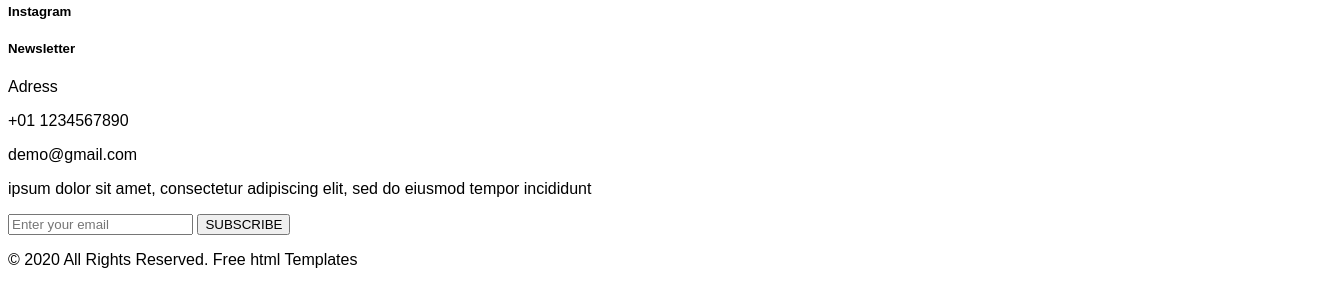
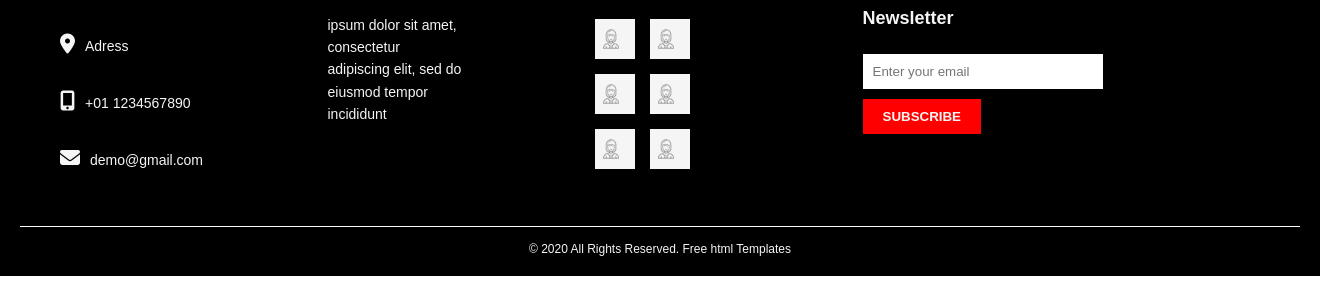
Before and after one commit to GaidziuKelmas/-, a plain HTML site: page index.html in a window 1280 px wide. Shown: the part 4222-4507 px from the top of the page, 1320 px wide, since content can reach past the window. Drawn offline with Linux system fonts and the light colour scheme.

Commit message:
Footer yra baigtas

```diff
--- a/css/style.css
+++ b/css/style.css
@@ -1,5 +1,6 @@
 body{
 font-family: Sans-serif;
+margin: 0;
 }
 header{
 
@@ -26,8 +27,119 @@ width: 300px;
 .REDLINE{
 
 }
+footer{
+background-color: black;
+color: whitesmoke;
+width: 100vw;
+padding: 40px 20px 20px
+}
 .CONTACT-US{
+ max-width: 1200px;
+ margin: 0 auto;
+ display: flex;
+ flex-wrap: wrap;
+ justify-content: space-between;
+ gap: 30px;
+}
+.footer-column{
+    flex: 1;
+    min-width: 200px;
+}
+.footer-financial p i{
+    margin-right: 10px;
+}
+.footer-financial i{
+    font-size: 20px;
+}
+.footer-information{
+    padding-right: 100px;
+}
+.footer-instagram{
+ display: grid;
+ grid-template-columns: repeat(2, 1fr);
+ gap: 10px;
+ max-width: 100px;
+}
+.footer-column h5{
+    font-size: 18px;
+    margin-bottom: 15px;
+}
+.footer-column p{
+    font-size: 14px;
+    line-height: 1.6;
+}
+.placeholder-fotke{
+    width: 40px;
+    height: 40px;
+    background-color: whitesmoke;
+    display: inline;
+    margin: 5px 5px 0 0;
+}
+.newsletter{
+    display: flex;
+    flex-direction: column;
+    align-items: flex-start;
+    margin-right: 160px;
+}
+.socialinios-icon{
+    display: flex;
+    flex-direction: row;
+    gap: 30px;
+    margin-left: 80px;
+}
+.socialinios-icon .icon i{
+    width: 30px;
+    height: 30px;
+    font-size: 5px;
+    background-color: black;
+    color: white;
+    align-items: center;
+    justify-content: center;
+    font-size: 24px;
+    padding: 0;
+}
 
+.footer-column input{
+    padding: 10px;
+    width: 100%;
+    max-width: 220px;
+    border: none;
+    margin-bottom: 10px;
+    margin-top: 10px;
+}
+.footer-column button{
+    padding: 10px 20px;
+    background-color: red;
+    color: whitesmoke;
+    border: none;
+    cursor: pointer;
+}
+.footer-apacia{
+    text-align: center;
+    margin-top: 40px;
+    border-top: 1px solid snow;
+    padding-top: 15px;
+    font-size: 12px;
+}
+
+.placeholder-fotke {
+    position: relative;
+    margin-top: 10px;
+    width: 40px;
+    height: 40px;
+    background-color: whitesmoke;
+    display: inline-block;
+    margin: 5px 5px 0 0;
+    overflow: hidden;
+}
+.placeholder-fotke img{
+    position: absolute;
+    top: 10px;
+    left: 6px;
+    width: 20px;
+    height: 20px;
+    object-fit: contain;
+    display: block;
 }
 
 .item{
@@ -47,6 +159,7 @@ border-radius: 2%;
 display: flex;
 justify-content: space-between;
 margin: 0;
+/* max-width: 1200px; */
 }
 
 i{
@@ -58,14 +171,6 @@ i{
     background-color: red;
 }
 
-/* p{
-    border: 1px solid white;
-    width: 100px;
-    height: 25px;
-    margin-left: 40px;
-    padding-top: 5px;
-    border-radius: 25%;
-} */
 .item-5{
     width: 100%;
     height: 200px;
--- a/git/css/style.css
+++ /dev/null
@@ -1,83 +0,0 @@
-
-.last{
-    color: white;
-}
-.container{
-    display: grid;
-    grid-template-columns:5 50px;
-    grid-template-rows:5 50px ;
-    border: 2px solid white;
-}
-.numb-1{
-    grid-column:1 ;
-    grid-row:1 ;
-    padding:5px;
-}
-.numb-2{
-    grid-column:1 ;
-    grid-row:2 ;
-    padding:5px;
-    display:inline block;
-}
-.numb-3{
-    grid-column:1 ;
-    grid-row:3 ;
-    padding:5px;
-    display:inline block;
-}
-.numb-4{
-    grid-column:1 ;
-    grid-row:4 ;
-    padding:5px;
-    display:inline block;
-}
-.numb-5{
-    grid-column:3 ;
-    grid-row:1 ;
-    padding:10px;
-}
-.numb-6{
-    grid-column:3 ;
-    grid-row:2/4 ;
-    padding:5px;
-}
-.ips{
-   display: inline-block;
-   vertical-align: top;
-}
-.numb-7{
-    grid-column:4 ;
-    grid-row:1 ;
-    padding:5px;
-}
-.numb-8{
-    grid-column:5 ;
-    grid-row:1 ;
-    padding:5px;
-}
-.numb-9{
-    grid-column:5 ;
-    grid-row:2 ;
-    padding:5px;
-}
-.numb-10{
-    grid-column:5 ;
-    grid-row:3 ;
-    padding:5px;
-}
-.numb-11{
-    grid-column: 5;
-    grid-row: 4;
-    display: inline-block;
-    padding:5px;
-}
-button{
-    background-color: red;
-}
-.ico{
-    color: white;
-}
-.per{
-    color: white;
-    display: column;
-}
--- a/index.html
+++ b/index.html
@@ -6,7 +6,7 @@
     <title>Document</title>
     <link rel="stylesheet" href="css/style.css">
     <script src="https://kit.fontawesome.com/b8a6583691.js" crossorigin="anonymous"></script>
-        <link href="https://cdnjs.cloudflare.com/ajax/libs/font-awesome/6.4.0/css/all.min.css" rel="stylesheet" />
+    <link href="https://cdnjs.cloudflare.com/ajax/libs/font-awesome/6.4.0/css/all.min.css" rel="stylesheet" />
 </head>
 <body>
 <div class="HOME">
@@ -108,20 +108,49 @@ Lorem Ipsum is simply dummy text of the printing
 </div>
 <footer>
 <div class="CONTACT-US">
-<h5>About Financial</h5>
-<h5>Informations</h5>
-<h5>Instagram</h5>
-<h5>Newsletter</h5>
-<p>Adress</p>
-<p>+01 1234567890</p>
-<p>demo@gmail.com</p>
-<p>ipsum dolor sit amet, consectetur adipiscing elit, sed do eiusmod tempor incididunt</p>
-<!-- ideti tas fotkes blanko/simbolius -->
-<input type="email" placeholder="Enter your email">
-<button>SUBSCRIBE</button>
-<!-- icons cia -->
-<p>© 2020 All Rights Reserved. Free html Templates</p>
+    <div class="footer-column">
+     <h5>About Financial</h5>
+     <div class="footer-financial">
+     <p><i class="fa-solid fa-location-dot"></i>Adress</p>
+     <p><i class="fa-solid fa-mobile-screen-button"></i>+01 1234567890</p>
+     <p><i class="fa-solid fa-envelope"></i>demo@gmail.com</p>
+    </div>
+    </div>
+
+    <div class="footer-column">
+     <h5>Information</h5>
+     <div class="footer-information">
+      <p>ipsum dolor sit amet, consectetur adipiscing elit, sed do eiusmod tempor incididunt</p>
+     </div>
+    </div>
+
+    <div class="footer-column">
+     <h5>Instagram</h5>
+     <div class="footer-instagram">
+     <div class="placeholder-fotke"><img src="img/technician.png" alt=""></div>
+     <div class="placeholder-fotke"><img src="img/technician.png" alt=""></div>
+     <div class="placeholder-fotke"><img src="img/technician.png" alt=""></div>
+     <div class="placeholder-fotke"><img src="img/technician.png" alt=""></div>
+     <div class="placeholder-fotke"><img src="img/technician.png" alt=""></div>
+     <div class="placeholder-fotke"><img src="img/technician.png" alt=""></div>
+     </div>
+    </div>
+
+    <div class="footer-column newsletter">
+      <div class="socialinios-icon">
+       <span class="icon"><a href="https://www.facebook.com"><i class="fa-brands fa-facebook-f"></i></a></span>
+       <span class="icon"><a href="https://twitter.com"><i class="fa-brands fa-twitter"></i></a></span>
+       <span class="icon"><a href="https://www.linkedin.com"><i class="fa-brands fa-linkedin-in"></i></a></span>
+       <span class="icon"><a href="https://www.youtube.com"><i class="fa-brands fa-youtube"></i></a><span>
+      </div>
+       <h5>Newsletter</h5>
+       <input type="email" placeholder="Enter your email">
+       <button><b>SUBSCRIBE</b></button>
+    </div>
+</div>
+    <div class="footer-apacia">
+    © 2020 All Rights Reserved. Free html Templates
+    </div>
 </footer>
-</div>
 </body>
 </html>
```
Also changed, not shown: git/index.html (deleted, +0 -82 lines), img/technician.png (added).
